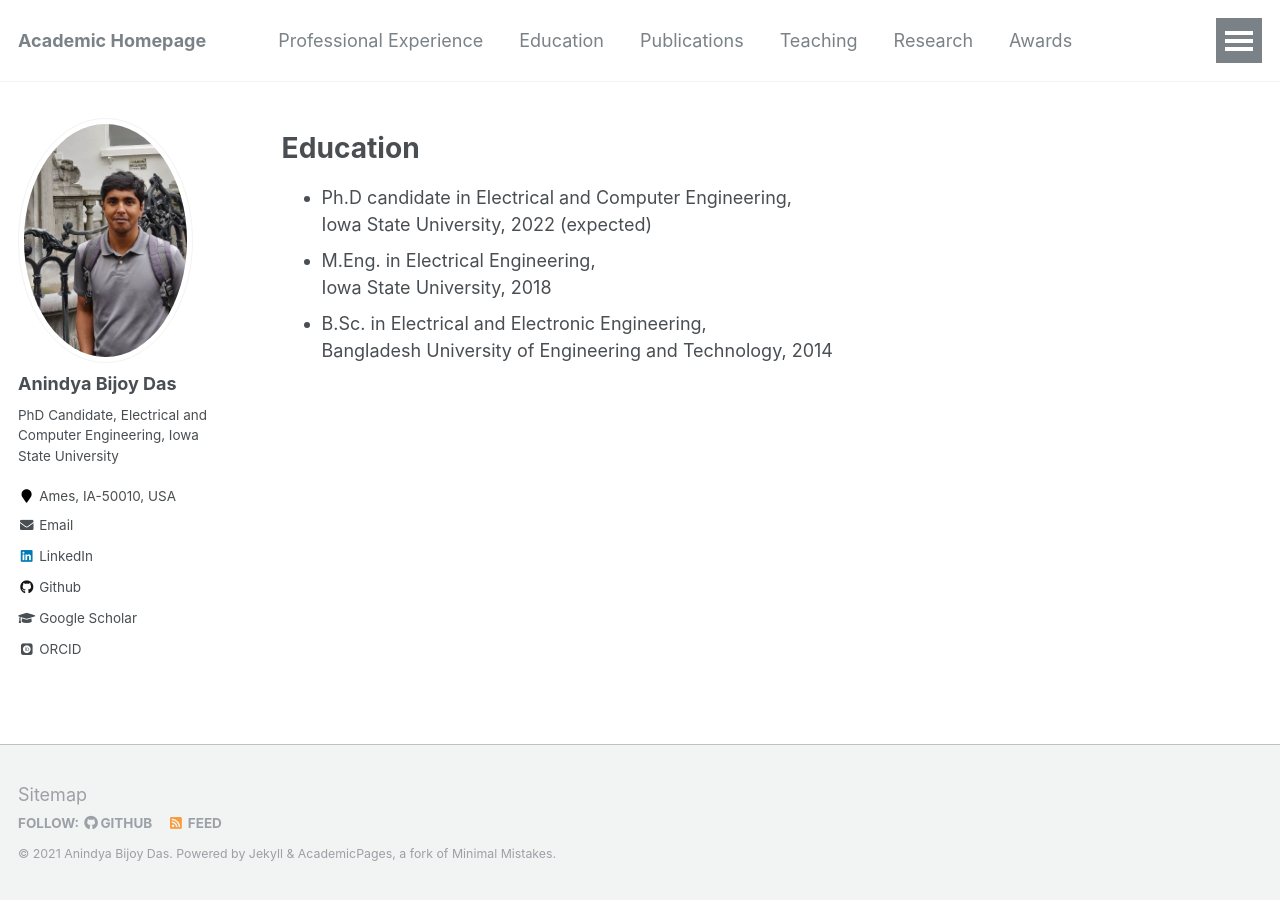
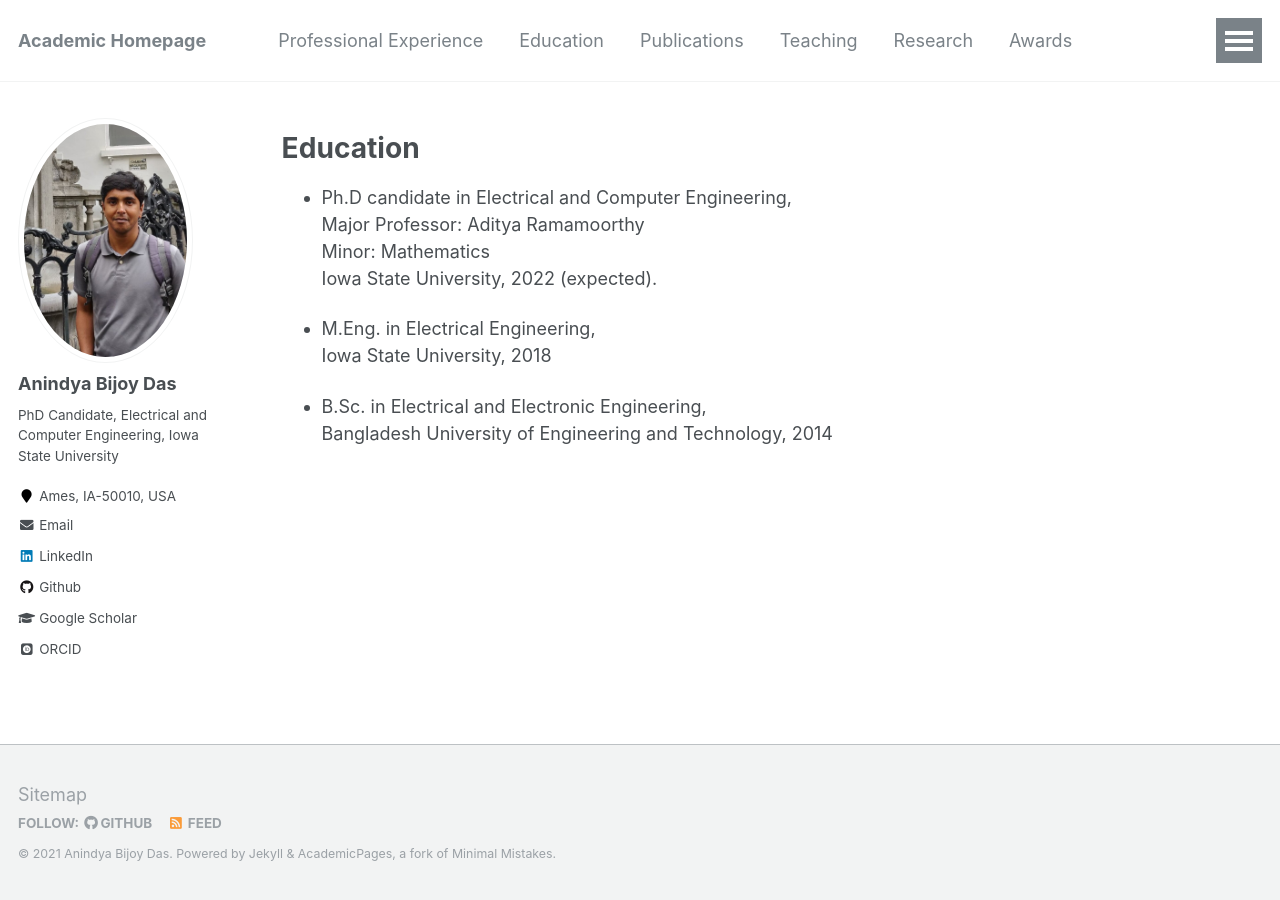
Before and after one commit to anindyabijoydas/portfolio, a Jekyll site: the page built from _pages/education.md, in a window 1280 px wide. Built offline with Jekyll 4.4.1, drawn with Linux system fonts in a browser that asks for light colours; some web fonts are replaced.

Commit message:
Update education.md

```diff
--- a/_pages/education.md
+++ b/_pages/education.md
@@ -9,6 +9,8 @@ redirect_from:
 
 Education
 ======
-* Ph.D candidate in Electrical and Computer Engineering, <br /> Iowa State University, 2022 (expected)
+* Ph.D candidate in Electrical and Computer Engineering, <br /> Major Professor: Aditya Ramamoorthy <br /> Minor: Mathematics <br/> Iowa State University, 2022 (expected).
+
 * M.Eng. in Electrical Engineering, <br /> Iowa State University, 2018
+
 * B.Sc. in Electrical and Electronic Engineering, <br /> Bangladesh University of Engineering and Technology, 2014
```
